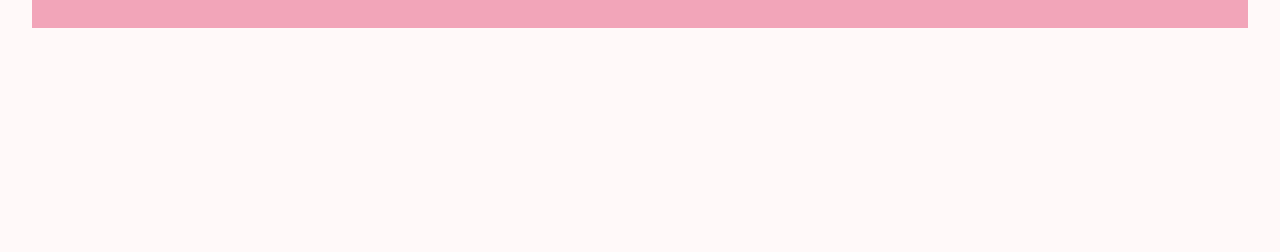
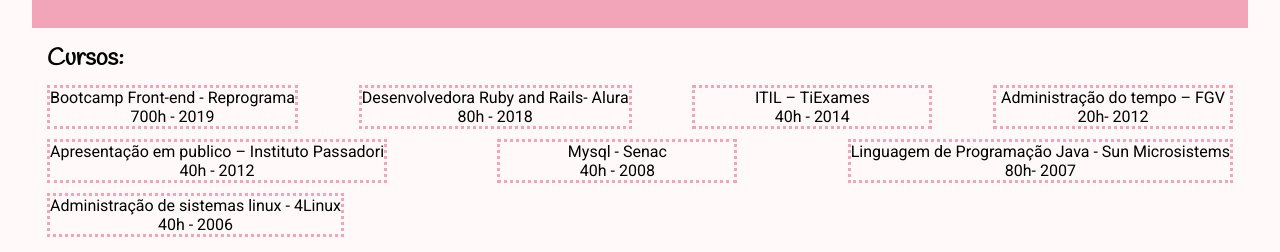
Before and after one commit to AnaAliceCosta/meu-site, a plain HTML site: page index.html in a window 1280 px wide. Shown: the part 1091-1343 px from the top of the page. Before the commit the page ends 1119 px from the top, so only its background shows below. Drawn offline with Linux system fonts and the light colour scheme.

Commit message:
adicionando sessão conhecimentos

```diff
--- a/index.html
+++ b/index.html
@@ -84,33 +84,79 @@
 
 		</ul>
 	</section>
-	<!--
-	<section id="cursos" class="container rosa">
+
+	<section id="cursos" class="cursos branco centralizada">
 		<h2>Cursos:</h2>
-		<ul class="row">
+		<ul class="cursos__lista">
 
-			<li class="col-sm-12 col-md-6">
-				<a href="https://www.alura.com.br/carreira-desenvolvedor-aspnet-junior">
-					Careira AspNet MVC5 - 120h - Alura - 2019
-				</a>
+				<li class="cursos__item">
+						<p>
+							Bootcamp Front-end - Reprograma
+						</p>
+						<p>
+							700h - 2019
+						</p>
+					</li>
+			<li class="cursos__item">
+				<p>
+					Desenvolvedora Ruby and Rails- Alura
+				</p>
+				<p>
+					80h - 2018
+				</p>
 			</li>
 
-			<li class="col-sm-12 col-md-6">
-				<a href="https://www.alura.com.br/carreira-desenvolvedor-ruby-rails">
-					Carreira Desenvolvedor Ruby and Rails- Alura - 80h - 2018
-				</a>
+			<li class="cursos__item">
+				<p>
+					ITIL – TiExames
+				</p>
+				<p>
+					40h - 2014
+				</p>
 			</li>
-			<li class="col-sm-12 col-md-6">CodeSaga - Campus Code - 2018</li>
-			<li class="col-sm-12 col-md-6">Curso Salesforce para Consultores Siebel -40h- 2017</li>
-			<li class="col-sm-12 col-md-6">ITIL – tiexames – 40h - 2014</li>
-			<li class="col-sm-12 col-md-6">Administração do tempo – FGV -20h- 2012</li>
-			<li class="col-sm-12 col-md-6">Apresentação em publico – Instituto Passadori -40h - 2012</li>
-			<li class="col-sm-12 col-md-6">Mysql - Senac - 40h - 2008 </li>
-			<li class="col-sm-12 col-md-6">Linguagem de Programação Java - Sun Microsistems - 80h- 2007 </li>
-			<li class="col-sm-12 col-md-6">Administração de Sistemas Linux - 4linux -40h - 2006 </li>
+			<li class="cursos__item">
+				<p>
+					Administração do tempo – FGV
+				</p>
+				<p>
+					20h- 2012
+				</p>
+			</li>
+			<li class="cursos__item">
+				<p>
+					Apresentação em publico – Instituto Passadori
+				</p>
+				<p>
+					40h - 2012
+				</p>
+			</li>
+			<li class="cursos__item">
+				<p>
+					Mysql - Senac
+				</p>
+				<p>
+					40h - 2008
+				</p>
+			</li>
+			<li class="cursos__item">
+				<p>
+					Linguagem de Programação Java - Sun Microsistems
+				</p>
+				<p>
+					80h- 2007
+				</p>
+			</li>
+			<li class="cursos__item">
+				<p>
+					Administração de sistemas linux - 4Linux
+				</p>
+				<p>
+					40h - 2006
+				</p>
+			</li>
 		</ul>
 	</section>
-
+	<!--
 	<section id="formacao" class="container rosa">
 		<h2> Formação Acadêmica: </h2>
 		<ul>
--- a/index_files/site.css
+++ b/index_files/site.css
@@ -6,6 +6,9 @@
 body{
     font-family: 'Roboto', cursive;
     background-color:#FFF9F9;
+}
+ul{
+    list-style-type: none;
 }
 .cabecalho{
     width:100vw;
@@ -33,7 +36,7 @@ body{
 .contato__lista{
     margin-top: 1rem;
     margin-bottom: 1rem;
-    list-style-type: none;
+
 }
 .contato a{
     text-decoration: none;
@@ -41,11 +44,11 @@ body{
 .habilidades{
     padding: 15px;
 }
-.habilidades h2{
+h2{
     font-family: 'Handlee', cursive;
 }
 .habilidades__lista{
-    list-style-type: none;
+
     display:flex;
     flex-wrap: wrap;
     justify-content: space-around;
@@ -60,9 +63,22 @@ body{
 .habilidades__item img{
     width:75px;
 }
+.cursos{
+    padding:15px;
 
-
-
+}
+.cursos__lista{
+    display:flex;
+    justify-content: space-between;
+    flex-wrap: wrap;
+}
+.cursos__item{
+    min-width: 240px;
+    margin-top: 10px;
+    border-style: dotted;
+    border-color: #f2a5b9;
+    text-align: center;
+}
 
 
 .centralizada{
```
